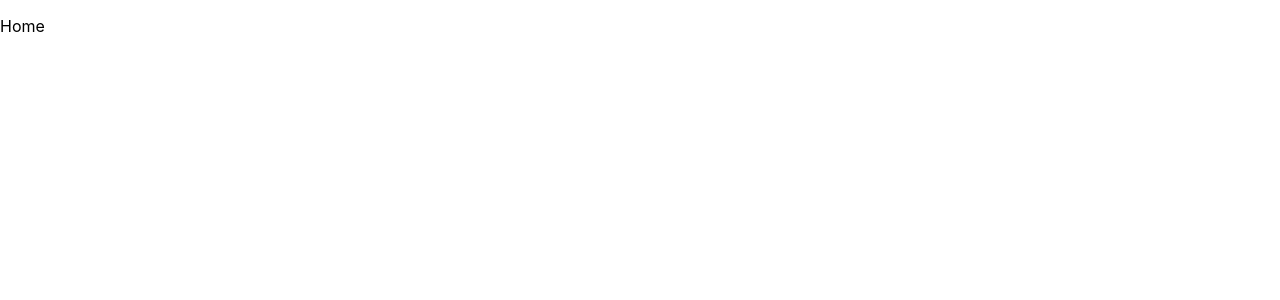
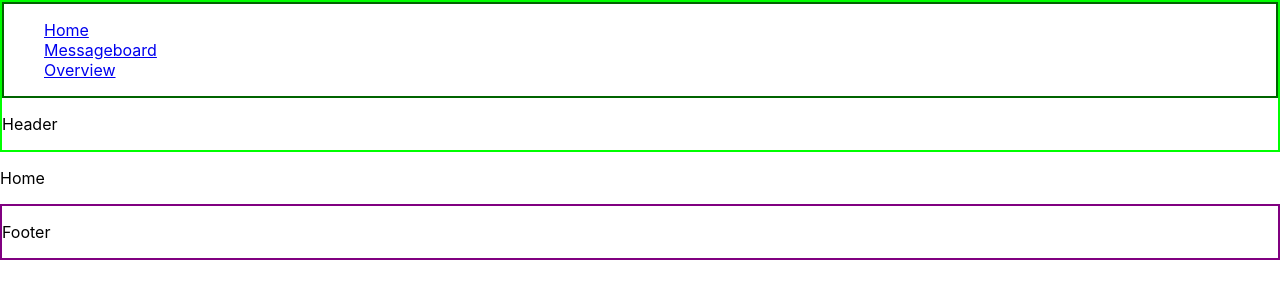
Before and after one commit to jentebuijs/FE-Eindopdracht, a React (Create React App) app: page / in a window 1280 px wide. Shown: the top 300 px of the page. Built offline with nearby package versions, Linux system fonts and the light colour scheme.

Commit message:
koffiepauze

```diff
--- a/src/components/footer/footer.css
+++ b/src/components/footer/footer.css
@@ -0,0 +1,3 @@
+footer {
+    border: 2px solid purple;
+}
--- a/src/components/footer/footer.js
+++ b/src/components/footer/footer.js
@@ -0,0 +1,11 @@
+import './footer.css'
+
+function Footer() {
+    return (
+        <footer>
+            <p>Footer</p>
+        </footer>
+    );
+}
+
+export default Footer;
--- a/src/components/header/header.css
+++ b/src/components/header/header.css
@@ -0,0 +1,3 @@
+header {
+    border: 2px solid lime;
+}
--- a/src/components/header/header.js
+++ b/src/components/header/header.js
@@ -0,0 +1,13 @@
+import './header.css'
+import Navbar from "../navbar/navbar";
+
+function Header() {
+    return (
+        <header>
+            <Navbar/>
+            <p>Header</p>
+        </header>
+    );
+}
+
+export default Header;
--- a/src/components/navbar/navbar.css
+++ b/src/components/navbar/navbar.css
@@ -0,0 +1,7 @@
+nav {
+    border: 2px solid darkgreen;
+}
+
+ul {
+    list-style-type: none;
+}
--- a/src/components/navbar/navbar.js
+++ b/src/components/navbar/navbar.js
@@ -0,0 +1,28 @@
+import './navbar.css'
+import {NavLink} from "react-router-dom";
+
+function Navbar() {
+    return (
+        <nav>
+            <ul>
+                <li>
+                    <NavLink exact to="/">
+                        Home
+                    </NavLink>
+                </li>
+                <li>
+                    <NavLink to="/messageboard">
+                        Messageboard
+                    </NavLink>
+                </li>
+                <li>
+                    <NavLink to="/profiles">
+                        Overview
+                    </NavLink>
+                </li>
+            </ul>
+        </nav>
+    );
+}
+
+export default Navbar;
--- a/src/pages/home/home.js
+++ b/src/pages/home/home.js
@@ -1,8 +1,17 @@
+import './home.css'
 import React from "react";
+import Header from "../../components/header/header";
+import Footer from "../../components/footer/footer";
 
 function Home() {
     return (
-        <p>Home</p>
+        <>
+            <Header/>
+            <main>
+                <p>Home</p>
+            </main>
+            <Footer/>
+        </>
     );
 }
 
--- a/src/pages/messageboard/messageboard.js
+++ b/src/pages/messageboard/messageboard.js
@@ -1,8 +1,17 @@
+import './messageboard.css'
 import React from "react";
+import Header from "../../components/header/header";
+import Footer from "../../components/footer/footer";
 
 function Messageboard() {
     return (
-        <p>Messageboard</p>
+        <>
+            <Header/>
+            <main>
+                <p>Messageboard</p>
+            </main>
+            <Footer/>
+        </>
     );
 }
 
--- a/src/pages/overview/overview.js
+++ b/src/pages/overview/overview.js
@@ -1,8 +1,17 @@
+import './overview.css'
 import React from "react";
+import Header from "../../components/header/header";
+import Footer from "../../components/footer/footer";
 
 function Overview() {
     return (
-        <p>Overview</p>
+        <>
+            <Header/>
+            <main>
+                <p>Overview</p>
+            </main>
+            <Footer/>
+        </>
     );
 }
 
--- a/src/pages/profile/profile.js
+++ b/src/pages/profile/profile.js
@@ -1,11 +1,20 @@
+import './profile.css'
 import React from "react";
 import {useParams} from "react-router-dom";
+import Header from "../../components/header/header";
+import Footer from "../../components/footer/footer";
 
 function Profile() {
-    const { profileId } = useParams();
+    const {profileId} = useParams();
 
     return (
-        <p>Profile with id {profileId}</p>
+        <>
+            <Header/>
+            <main>
+                <p>Profile with id {profileId}</p>
+            </main>
+            <Footer/>
+        </>
     );
 }
 
```
